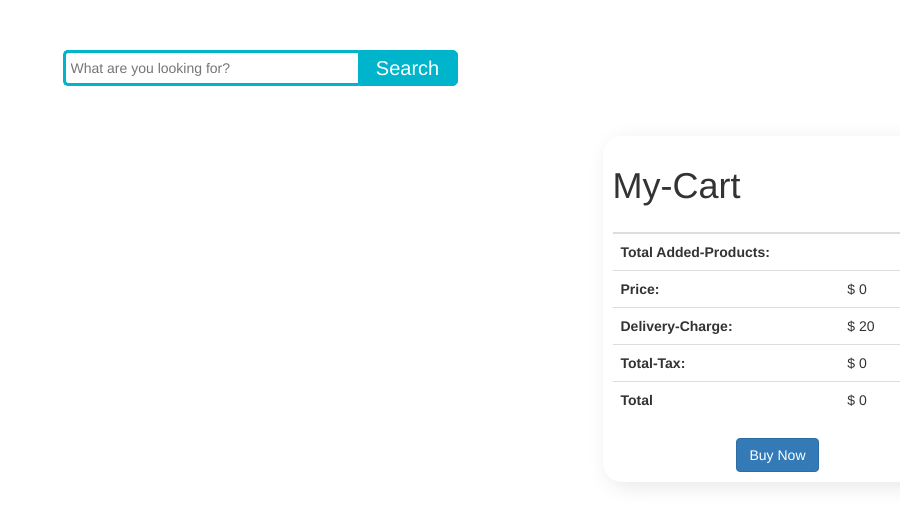
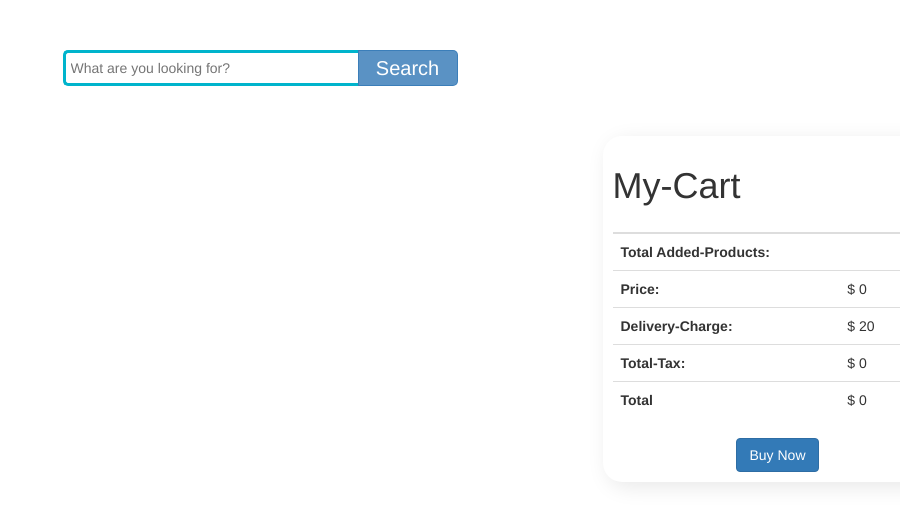
Before and after one commit to AdilMahmoudRion/bongo-bazar, a plain HTML site: page index.html in a window 1280 px wide. Shown: the whole page, without its empty margins (380-1280 px from the left). Drawn offline with nearby package versions, Linux system fonts and the light colour scheme; no server answers.

Commit message:
search bos customize

```diff
--- a/css/style.css
+++ b/css/style.css
@@ -23,15 +23,17 @@ body{
 .search-button{
   width: 100px;
   height: 36px;
-  border: 1px solid #00B4CC;
-  background: #00B4CC;
+  border: 1px solid #3379b7ce;
+  background: #3379b7ce;
   text-align: center;
   color: #fff;
   border-radius: 0 5px 5px 0;
   cursor: pointer;
   font-size: 20px;
 }
-
+.search-button:hover{
+  background-color: #337ab7;
+}
 .search-field {
   display: flex;
   justify-content: center;
--- a/index.html
+++ b/index.html
@@ -5,7 +5,7 @@
   <meta charset="UTF-8" />
   <meta http-equiv="X-UA-Compatible" content="IE=edge" />
   <meta name="viewport" content="width=device-width, initial-scale=1.0" />
-  <title>Rang vai</title>
+  <title>Bongo bazar</title>
   <link rel="stylesheet" href="./css/style.css" />
   <!-- Latest compiled and minified CSS -->
   <link rel="stylesheet" href="https://maxcdn.bootstrapcdn.com/bootstrap/3.3.7/css/bootstrap.min.css"
```
